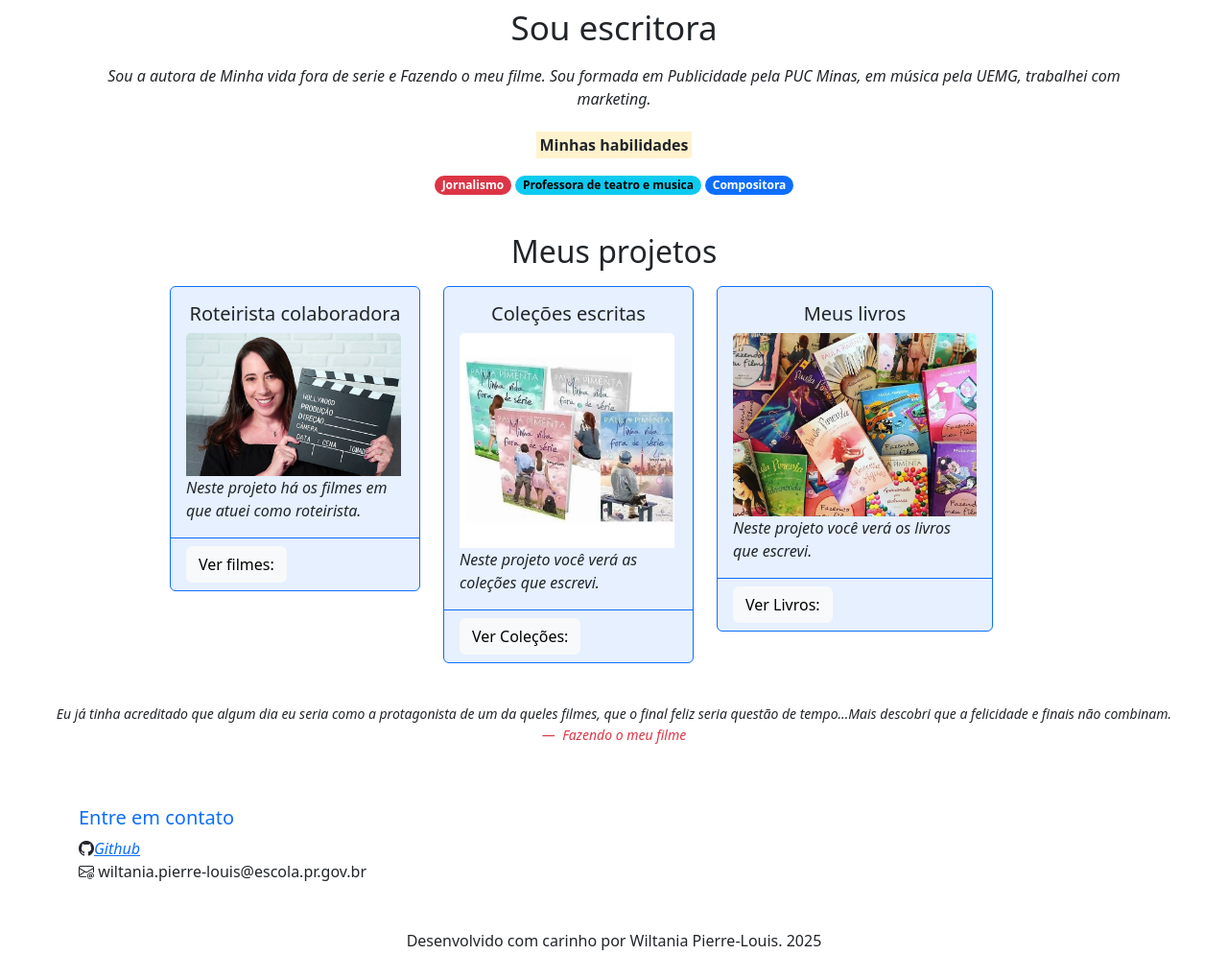
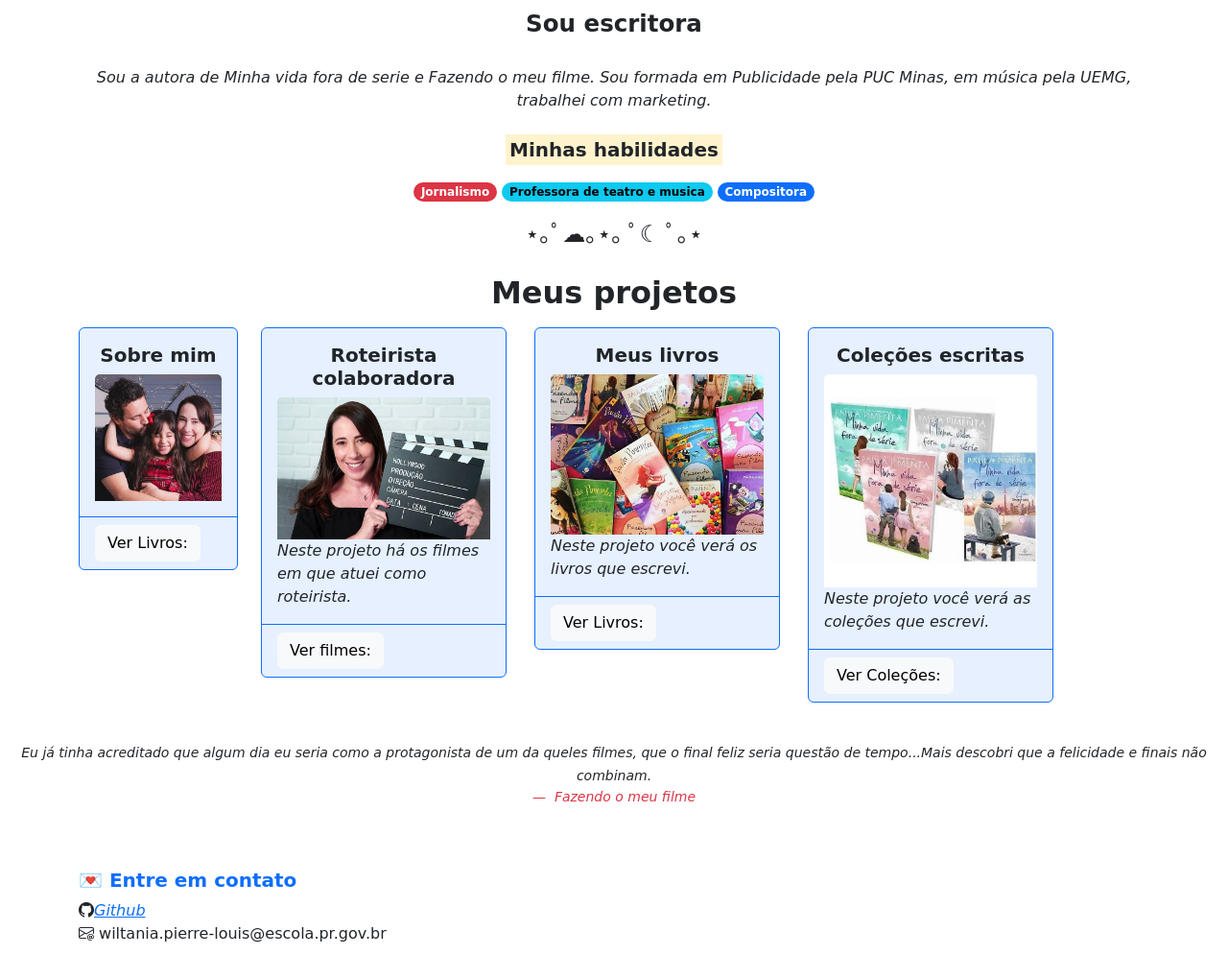
Before and after one commit to Wiltania/portifolio-will, a plain HTML site: page index.html in a window 1280 px wide. Shown: the part 259-1254 px from the top of the page at 96% size. Drawn offline with nearby package versions, Linux system fonts and the light colour scheme; a web font is replaced by a local one.

Commit message:
projeto final parte 2
Só falta corrigir o projeto como os livros( o check-in esta muito o canto) e pintar os check-in para melhor visualização.

```diff
--- a/index.html
+++ b/index.html
@@ -10,7 +10,7 @@
   ></script>
     <link href="https://cdn.jsdelivr.net/npm/bootstrap@5.3.3/dist/css/bootstrap.min.css" rel="stylesheet" integrity="sha384-QWTKZyjpPEjISv5WaRU9OFeRpok6YctnYmDr5pNlyT2bRjXh0JMhjY6hW+ALEwIH"  crossorigin="anonymous"/>
     <link rel="stylesheet" href="https://cdn.jsdelivr.net/npm/bootstrap-icons@1.11.3/font/bootstrap-icons.min.css">
-    <link rel="stylesheet" href="style.css">
+    <link rel="stylesheet" href="styles.css">
     <title>portifolio willt</title>
 </head>
 <body>
@@ -20,55 +20,47 @@
     <img src="img/paula 2.jpg" alt="" class ="rounded-circle" width="200"
     height="200" srcset="">
     <p class="lead">Eu sou Paula Pimenta ♡ 📖</p>
-    <h1><small>Sou escritora</small></h1>
+    <p class="fs-3"><strong><small>Sou escritora</small></p></strong>
 
     <p class="container py-2"><em>Sou a autora de Minha vida fora de serie e Fazendo o meu filme.
       Sou formada em Publicidade pela PUC Minas, em música pela UEMG, trabalhei com marketing.
     </em></p> <!-- em italico-->
    <!-- em negrito e subrinhado com marca texto-->
-    <p><mark><strong>Minhas habilidades</strong></mark></p>
+    <p class="fs-5"><mark><strong>Minhas habilidades</strong></mark></p>
     <div>
         <p class="badge rounded-pill text-bg-danger">Jornalismo</p>
         <p class="badge rounded-pill text-bg-info bg-opacity-26">Professora de teatro e musica</p>
-        <p class="badge rounded-pill text-bg-primary bg-opacity-30">Compositora</p>
-      </div>
+        <p class="badge rounded-pill text-bg-primary bg-opacity-30">Compositora</p> </div>
+        <p class="fs-4">⋆｡ﾟ☁︎｡⋆｡ ﾟ☾ ﾟ｡⋆</p>
 </header>
 <main class="container mt-4">
-  <h2 class=" text-center">Meus projetos</h2>
-  <div class="row">
+  <h2 class=" text-center">Meus projetos</h2> <div class="row">
+      <!-- projeto 4 -->
+  <div class="col-md-2 py-2 fs-6">
+    <div class="card border-primary mb-3 text-bg-primary bg-opacity-10" style="max-width: 12rem;">
+        <div class="card-body text-success">
+          <h5 class="card-title text-center text-dark">Sobre mim </h5>
+          <img src="img/paula and family.jpg" class="card-img-top" class="rounded"alt=""style="max-width: 16rem;"style="max-height: 12rem;">
+         <p class="card-text text-dark"><em></em></p>
+        </div>
+        <div class="card-footer bg-transparent border-primary">
+          <button type="button"class="btn btn-light" data-bs-toggle="modal" data-bs-target="#modal4">Ver Livros:</button>
+      </div> </div></div>
+    <!-- projeto 1 and cartao -->
 
-    <!-- projeto 1 and cartao -->
-     <div class="col-md-1"></div>
     <div class="col-md-3 py-2 fs-6">
-  <div class="card border-primary  text-bg-primary mb-3 bg-opacity-10" style="max-width: 20rem;">
+  <div class="card border-primary  text-bg-primary mb-3 bg-opacity-10" style="max-width: 16rem;">
       <div class="card-body text-success">
         <h5 class="card-title text-center text-dark ">Roteirista colaboradora </h5>
         <img src="img/paula.jpg" class="card-img-top " class="rounded"alt=""style="max-width: 14rem;"style="max-height: 1rem;">
-<p class="card-text text-dark"><em>Neste projeto há os filmes em que atuei como roteirista.</em></p>
-      </div>
+<p class="card-text text-dark"><em>Neste projeto há os filmes em que atuei como roteirista.</em></p> </div>
       <div class="card-footer bg-transparent border-primary">
         <button type="button"class="btn btn-light" data-bs-toggle="modal" data-bs-target="#modal1">Ver filmes:</button>
-      </div>
-    </div>
-  </div>
-<!-- projeto 2 -->
-  <div class="col-md-3 py-2 fs-6">
-  <div class="card border-primary text-bg-primary bg-opacity-10 mb-3" style="max-width: 19rem;">
-
-      <div class="card-body text-success">
-        <h5 class="card-title text-center text-dark">Coleções escritas </h5>
-        <img src="img/coleção.jpg" class="card-img-top" class="rounded"alt=""style="max-width: 14rem;"style="max-height: 10em;">
-        <p class="card-text text-dark"><em>Neste projeto você verá as coleções que escrevi.</em></p>
-      </div>
-      <div class="card-footer bg-transparent border-primary">
-      <button type="button"class="btn btn-light" data-bs-toggle="modal" data-bs-target="#modal2">Ver Coleções:</button>
-    </div>
-  </div> </div>
+      </div> </div> </div>
 
   <!-- projeto 3 -->
-  <div class="col-md-4 py-2 fs-6">
-    <div class="card border-primary mb-3 text-bg-primary bg-opacity-10" style="max-width: 18rem;">
-
+  <div class="col-md-3 py-2 fs-6">
+    <div class="card border-primary mb-3 text-bg-primary bg-opacity-10" style="max-width: 16rem;">
         <div class="card-body text-success">
           <h5 class="card-title text-center text-dark">Meus livros </h5>
           <img src="img/livros.webp" class="card-img-top" class="rounded"alt=""style="max-width: 16rem;"style="max-height: 12rem;">
@@ -76,8 +68,20 @@
         </div>
         <div class="card-footer bg-transparent border-primary">
           <button type="button"class="btn btn-light" data-bs-toggle="modal" data-bs-target="#modal3">Ver Livros:</button>
+      </div> </div></div>
+      <!-- projeto 2 -->
+  <div class="col-md-3 py-2 fs-6">
+    <div class="card border-primary text-bg-primary bg-opacity-10 mb-3" style="max-width: 16rem;">
+        <div class="card-body text-success">
+          <h5 class="card-title text-center text-dark">Coleções escritas </h5>
+          <img src="img/coleção.jpg" class="card-img-top" class="rounded"alt=""style="max-width: 14rem;"style="max-height: 10em;">
+          <p class="card-text text-dark"><em>Neste projeto você verá as coleções que escrevi.</em></p>
+        </div>
+        <div class="card-footer bg-transparent border-primary">
+        <button type="button"class="btn btn-light" data-bs-toggle="modal" data-bs-target="#modal2">Ver Coleções:</button>
       </div>
-    </div>
+    </div> </div>
+
   </main>
 <!-- modal 1 -->
 <div class="modal"id="modal1" tabindex="-1">
@@ -85,21 +89,13 @@
     <div class="modal-content">
       <div class="modal-header">
         <h5 class="modal-title">Filmes</h5>
-
-        <button
-          type="button"
-          class="btn-close"
-          data-bs-dismiss="modal"
-          aria-label="Close"
-        ></button>
-      </div>
+        <button type="button" class="btn-close"data-bs-dismiss="modal"aria-label="Close"></button> </div>
       <div class="modal-body">
         <p class="fs-5 text-center"><small class="text-primary"><strong> Já assistiu esses filmes? Se já assistiu, deixa o seu check-in.</small></strong></p>
         <div class="form-check"><input class="form-check-input" type="checkbox" value="" id="checkDefault">
           <label class="form-check-label" for="checkDefault">
             <p><em> 2019 Cinderela Pop </em></p>
-            <img src="img/pop-filme.jpg" alt=""style="max-width: 4rem;"style="max-height: 4rem;">
-           </label></div>
+            <img src="img/pop-filme.jpg" alt=""style="max-width: 4rem;"style="max-height: 4rem;"> </label></div>
            <div class="form-check"><input class="form-check-input" type="checkbox" value="" id="checkDefault">
             <label class="form-check-label" for="checkDefault">
               <p><em>2023 Um Ano Inesquecível - Inverno</em></p>
@@ -115,18 +111,14 @@
                   <div class="modal-footer">
                     <button class="btn btn-primary" data-bs-target="#exampleModalToggle2" data-bs-toggle="modal">Salvar alterações</button>
                   </div></div></div></div>
-                </div>
-</div>
-
+                </div> </div>
 <!-- modal 2-->
 <div class="modal"id="modal2" tabindex="-1">
   <div class="modal-dialog">
     <div class="modal-content">
       <div class="modal-header">
-        <h5 class="modal-title">Coleções</h5>
-        <button
-          type="button" class="btn-close"data-bs-dismiss="modal" aria-label="Close"></button>
-      </div>
+        <h5 class="modal-title">Coleções</h5> <button
+          type="button" class="btn-close"data-bs-dismiss="modal" aria-label="Close"></button> </div>
       <div class="modal-body">
         <p class="text-center"> Minhas coleções de livros são feitas de palavras que abraçam, histórias que tocam a alma e caminhos que levam o leitor a outros mundos. Em cada página, há um pouco de mim e muito do que a vida ensina.</p>
         <p><mark><strong>Fazendo meu filme</strong></mark>
@@ -153,20 +145,16 @@
 <div class="modal-footer">
   <button class="btn btn-primary" data-bs-target="#exampleModalToggle2" data-bs-toggle="modal">Salvar alterações</button></div>
               </div></div></div></p>
-      </div>
-</div>
-
+      </div>  </div>
 <!--modal 3 -->
 <div class="modal" id="modal3" tabindex="-1">
   <div class="modal-dialog">
     <div class="modal-content">
       <div class="modal-header">
         <h5 class="modal-title">Livros</h5>
-        <button type="button" class="btn-close" data-bs-dismiss="modal" aria-label="Close"></button>
-      </div>
+        <button type="button" class="btn-close" data-bs-dismiss="modal" aria-label="Close"></button> </div>
       <div class="modal-body">
 <p class="text-center">Te convido a conhecer meus livros. Cada página guarda uma nova emoção, esperando por você.Vamos embarcar juntos nessa leitura?</div>
-
   <div class="form-check" class><input class="form-check-input" type="checkbox" value="" id="checkDefault">
             <p><em>Apaixonada por Palavras</em></p>
  <img src="img/palavras.jpg" alt=""style="max-width: 6rem;"style="max-height: 6rem;"></label></div>
@@ -185,9 +173,24 @@
    <div class="modal-footer">
   <button class="btn btn-primary" data-bs-target="modal3" data-bs-toggle="modal">Salvar alterações</button>
    </div></div></div></div></p>
-      </div>
-</div>
-
+      </div>  </div>
+<!-- modal 4-->
+<div class="modal"id="modal4" tabindex="-1">
+  <div class="modal-dialog">
+    <div class="modal-content">
+      <div class="modal-header">
+        <h5 class="modal-title"><p class="text-primary">Sobre mim <strong> ≽^-˕-^≼</p></strong></h5> <button
+          type="button" class="btn-close"data-bs-dismiss="modal" aria-label="Close"></button> </div>
+      <div class="modal-body">
+        <p>• Nasci no dia 2 de junho de 1975 em Belo Horizonte, Minas Gerais</p>
+        <p>• Sou casada como o Mauricio desde 2015</p>
+        <p>• Tenho uma linda filha, a Mabel.</p>
+        <p>• Adoro gatos</p>
+        <p> • Sou tão apaixonada pela Disney que o meu casamento foi lá.</p>
+        <p>• A minha carreira como escritora começou em 2001, com o lançamento da coletânea de poemas Confissão.</p>
+        <div class="modal-footer">
+          <button class="btn btn-primary" data-bs-target="modal3" data-bs-toggle="modal">Salvar alterações</button>
+           </div></div></div></div></div>
 
 
 <!-- citação -->
@@ -203,13 +206,10 @@
 
 <!-- rodapé -->
 <footer class="container  py-5">
-  <h2 class="text-primary fs-5">Entre em contato</h2> <!-- PINTEI DE AZUL -->
-  <div>
-    <i class="bi bi-github"><a href="https://github.com/Wiltania">Github</a></i><!--coloquei em formato de lista -->
-  </div>
-  <div>
-    <i class="bi bi-envelope-at"></i><A:mail> wiltania.pierre-louis@escola.pr.gov.br</A:mail><!--coloquei em formato de lista -->
-  </div>
+  <h2 class="text-primary fs-5">💌 Entre em contato</h2> <!-- PINTEI DE AZUL -->
+
+  <div> <i class="bi bi-github"><a href="https://github.com/Wiltania">Github</a></i><!--coloquei em formato de lista --> </div>
+  <div> <i class="bi bi-envelope-at"></i><A:mail> wiltania.pierre-louis@escola.pr.gov.br</A:mail><!--coloquei em formato de lista --> </div>
   <p class="my-5 text-center">Desenvolvido com carinho por Wiltania Pierre-Louis. 2025</p>
   </footer>
 </body>
--- a/styles.css
+++ b/styles.css
@@ -1,7 +1,7 @@
 @import url('https://fonts.googleapis.com/css2?family=Delius&family=Revalia&display=swap');
 
 :root {
-    --cor-principal: #76b1f5;
+    --cor-principal: #10075c;
     --cor-secundaria: #3287e7;
      --cor-destaque: #1a4975;
 }
@@ -9,8 +9,8 @@ body {
     font-family: "Delius", cursive;
 }
 h1,h2,h5 {
-    color: var(--cor-destaque#1a4975);
-    font-weight: 600;
+    color: var(--cor-principal#10075c);
+    font-weight: 700;
 }
 .lead {
     color: var(--cor-destaque);
@@ -21,5 +21,5 @@ footer a,btn-light :hover {
     color: var(--cor-secundaria#3287e7);
   }
 footer a:hover {
-    color: var(--cor-principal#76b1f5);
+    color: var(--cor-principal#041e3b);
 }
```
Also changed, not shown: img/paula and family.jpg (added), 1 other file.
